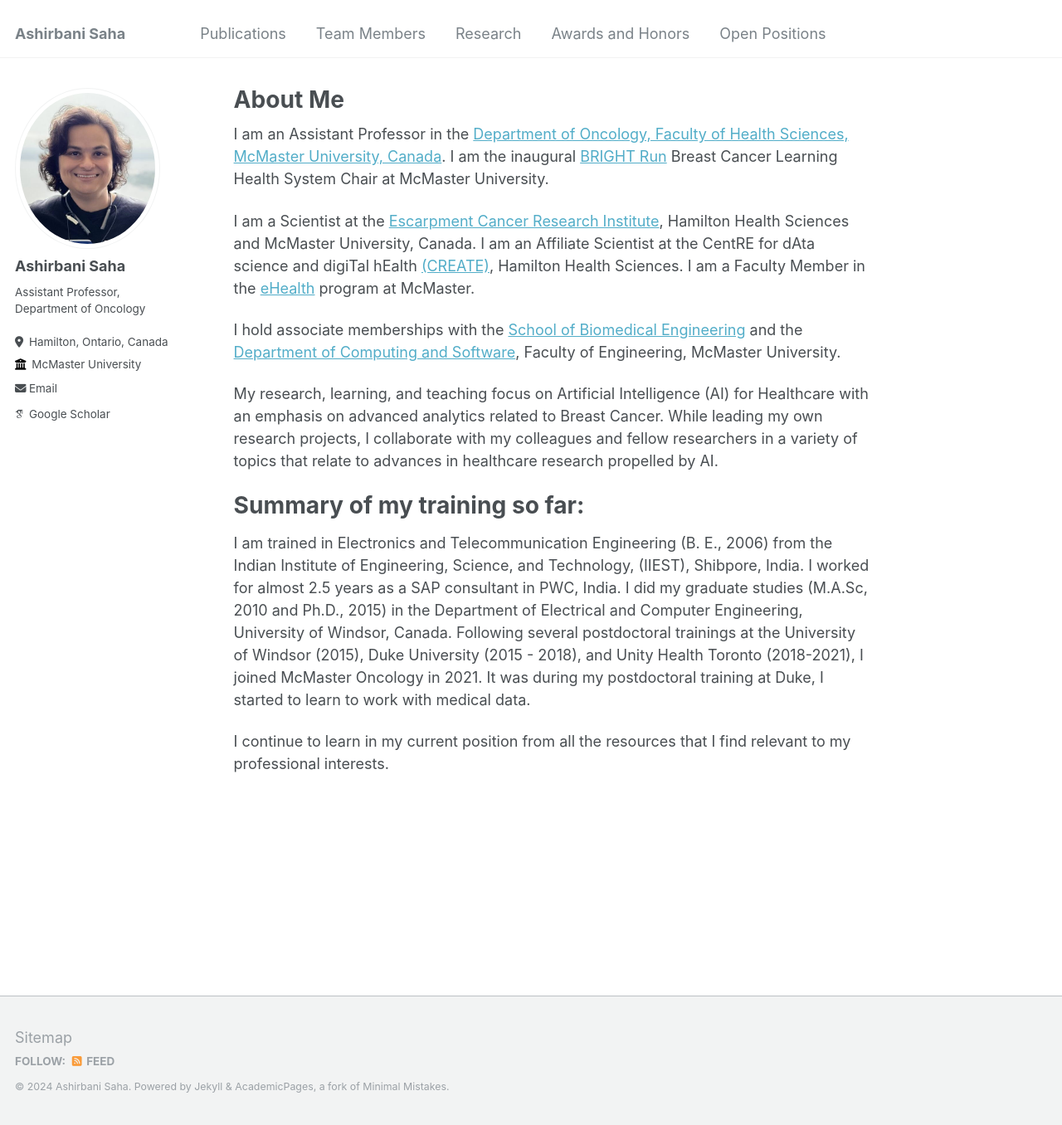
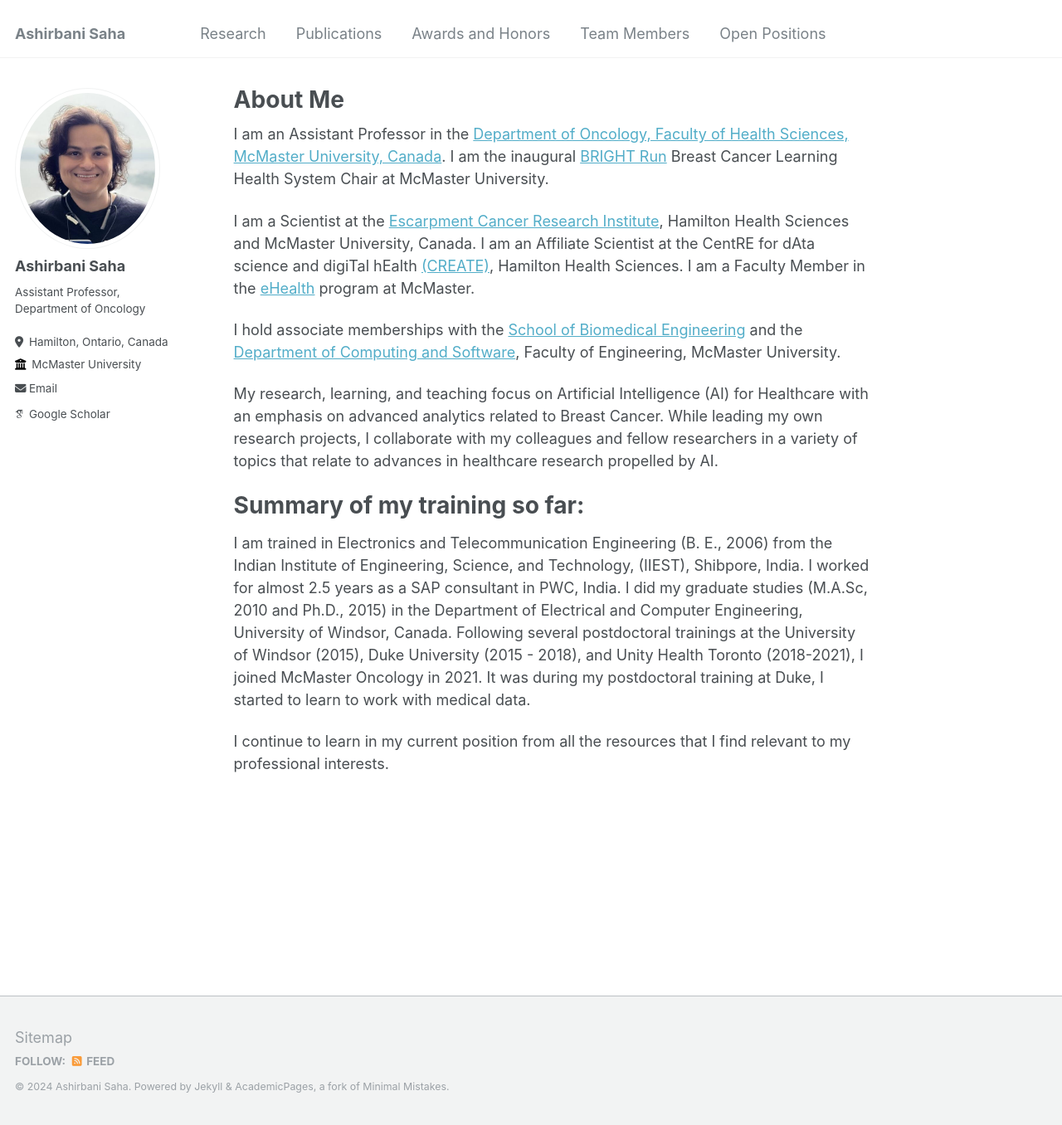
Before and after one commit to asrepo2019/ashirbanisaha, a Jekyll site: the page built from _pages/about.md, in a window 1280 px wide and 1356 px high. Shown: the whole window at 83% size. Built offline with Jekyll 4.4.1, drawn with Linux system fonts in a browser that asks for light colours; some web fonts are replaced; part of the change alters nothing that is shown.

```diff
--- a/_data/navigation.yml
+++ b/_data/navigation.yml
@@ -1,16 +1,17 @@
 # main links links
 main:
-  - title: "Publications"
-    url: /publications/
-
-  - title: "Team Members"
-    url: /TeamMembers/
 
   - title: "Research"
     url: /Research/
 
+  - title: "Publications"
+    url: /publications/
+
   - title: "Awards and Honors"
     url: /portfolio/
+
+  - title: "Team Members"
+    url: /TeamMembers/
 
   - title: "Open Positions"
     url: /markdown/
```
